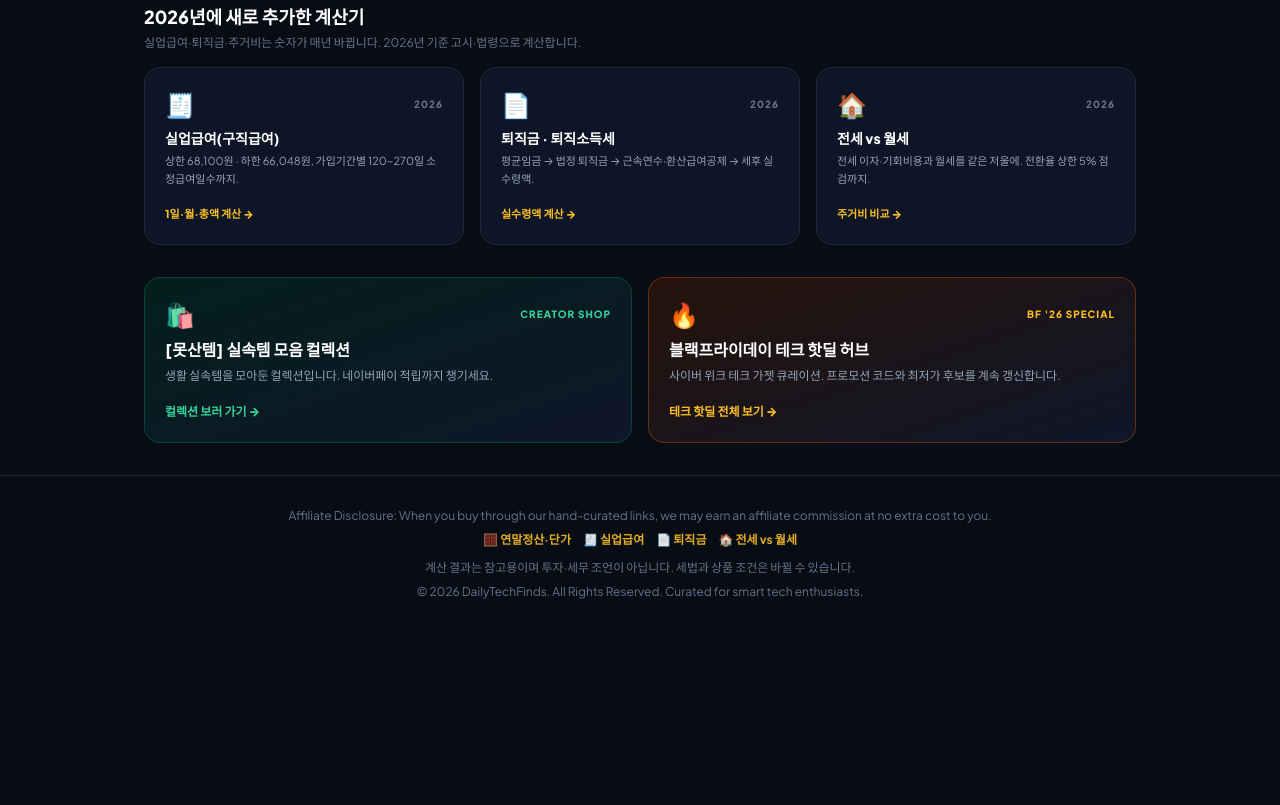
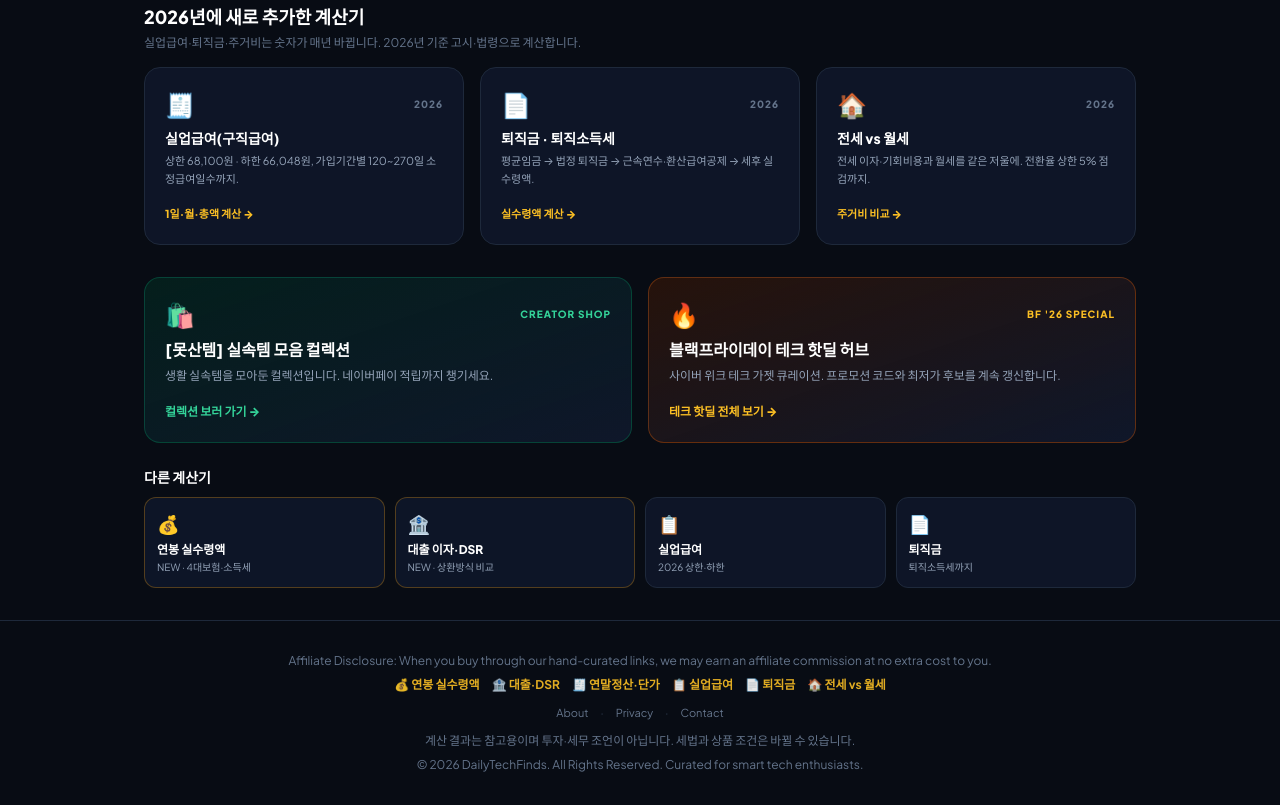
Before and after one commit to lemilea87/lemilea87.github.io, a plain HTML site: page calc.html in a window 1280 px wide. Shown: the part 1475-2280 px from the top of the page. Before the commit the page ends 2107 px from the top, so only its background shows below. Drawn offline with nearby package versions, Linux system fonts and the light colour scheme.

Commit message:
feat: add AdSense pages (about/privacy/contact) + 2026 salary & loan/DSR calculators

```diff
--- a/calc.html
+++ b/calc.html
@@ -78,8 +78,10 @@
             </nav>
         </div>
         <div class="max-w-6xl mx-auto px-4 pb-2.5 flex items-center gap-1.5 overflow-x-auto text-[11px] sm:text-xs">
-            <a href="calc.html" aria-current="page" class="chip shrink-0 px-2.5 py-1.5 rounded-lg bg-amber-500 text-slate-950 font-black">💰 연말정산·100g 단가</a>
-            <a href="unemployment.html" class="chip shrink-0 px-2.5 py-1.5 rounded-lg text-slate-300 bg-slate-800/60 border border-slate-700/60">🧾 실업급여</a>
+            <a href="salary.html" class="chip shrink-0 px-2.5 py-1.5 rounded-lg text-slate-300 bg-slate-800/60 border border-slate-700/60">💰 연봉 실수령액</a>
+            <a href="loan.html" class="chip shrink-0 px-2.5 py-1.5 rounded-lg text-slate-300 bg-slate-800/60 border border-slate-700/60">🏦 대출이자·DSR</a>
+            <a href="calc.html" aria-current="page" class="chip shrink-0 px-2.5 py-1.5 rounded-lg bg-amber-500 text-slate-950 font-black">🧾 연말정산·100g 단가</a>
+            <a href="unemployment.html" class="chip shrink-0 px-2.5 py-1.5 rounded-lg text-slate-300 bg-slate-800/60 border border-slate-700/60">📋 실업급여</a>
             <a href="severance.html" class="chip shrink-0 px-2.5 py-1.5 rounded-lg text-slate-300 bg-slate-800/60 border border-slate-700/60">📄 퇴직금·퇴직소득세</a>
             <a href="jeonse.html" class="chip shrink-0 px-2.5 py-1.5 rounded-lg text-slate-300 bg-slate-800/60 border border-slate-700/60">🏠 전세 vs 월세</a>
         </div>
@@ -424,16 +426,52 @@
                 <span class="inline-block text-xs font-black text-amber-400 group-hover:translate-x-0.5 transition">테크 핫딜 전체 보기 →</span>
             </a>
         </section>
+
+        <!-- ===== Other calculators ===== -->
+        <section class="mt-6">
+            <h2 class="font-black text-sm text-white mb-2.5">다른 계산기</h2>
+            <div class="grid grid-cols-2 sm:grid-cols-4 gap-2.5">
+                <a href="salary.html" class="bg-slate-900/90 border border-amber-500/30 rounded-xl p-3 hover:border-amber-500/60 transition">
+                    <p class="text-lg mb-1">💰</p>
+                    <p class="font-black text-[12px] text-white leading-snug">연봉 실수령액</p>
+                    <p class="text-[10px] text-slate-400 mt-0.5">NEW · 4대보험·소득세</p>
+                </a>
+                <a href="loan.html" class="bg-slate-900/90 border border-amber-500/30 rounded-xl p-3 hover:border-amber-500/60 transition">
+                    <p class="text-lg mb-1">🏦</p>
+                    <p class="font-black text-[12px] text-white leading-snug">대출 이자·DSR</p>
+                    <p class="text-[10px] text-slate-400 mt-0.5">NEW · 상환방식 비교</p>
+                </a>
+                <a href="unemployment.html" class="bg-slate-900/90 border border-slate-800 rounded-xl p-3 hover:border-amber-500/60 transition">
+                    <p class="text-lg mb-1">📋</p>
+                    <p class="font-black text-[12px] text-white leading-snug">실업급여</p>
+                    <p class="text-[10px] text-slate-400 mt-0.5">2026 상한·하한</p>
+                </a>
+                <a href="severance.html" class="bg-slate-900/90 border border-slate-800 rounded-xl p-3 hover:border-amber-500/60 transition">
+                    <p class="text-lg mb-1">📄</p>
+                    <p class="font-black text-[12px] text-white leading-snug">퇴직금</p>
+                    <p class="text-[10px] text-slate-400 mt-0.5">퇴직소득세까지</p>
+                </a>
+            </div>
+        </section>
     </main>
 
     <!-- Footer -->
     <footer class="border-t border-slate-800 py-8 text-center text-xs text-slate-500 px-4">
         <p class="mb-2">Affiliate Disclosure: When you buy through our hand-curated links, we may earn an affiliate commission at no extra cost to you.</p>
         <p class="mb-3 flex flex-wrap items-center justify-center gap-x-3 gap-y-1">
-            <a href="calc.html" class="font-bold text-amber-400/90 hover:text-amber-300">🧮 연말정산·단가</a>
-            <a href="unemployment.html" class="font-bold text-amber-400/90 hover:text-amber-300">🧾 실업급여</a>
+            <a href="salary.html" class="font-bold text-amber-400/90 hover:text-amber-300">💰 연봉 실수령액</a>
+            <a href="loan.html" class="font-bold text-amber-400/90 hover:text-amber-300">🏦 대출·DSR</a>
+            <a href="calc.html" class="font-bold text-amber-400/90 hover:text-amber-300">🧾 연말정산·단가</a>
+            <a href="unemployment.html" class="font-bold text-amber-400/90 hover:text-amber-300">📋 실업급여</a>
             <a href="severance.html" class="font-bold text-amber-400/90 hover:text-amber-300">📄 퇴직금</a>
             <a href="jeonse.html" class="font-bold text-amber-400/90 hover:text-amber-300">🏠 전세 vs 월세</a>
+        </p>
+        <p class="mb-3 flex flex-wrap items-center justify-center gap-x-3 gap-y-1 text-[11px]">
+            <a href="about.html" class="hover:text-amber-300">About</a>
+            <span class="text-slate-700">·</span>
+            <a href="privacy.html" class="hover:text-amber-300">Privacy</a>
+            <span class="text-slate-700">·</span>
+            <a href="contact.html" class="hover:text-amber-300">Contact</a>
         </p>
         <p class="mb-2">계산 결과는 참고용이며 투자·세무 조언이 아닙니다. 세법과 상품 조건은 바뀔 수 있습니다.</p>
         <p>© 2026 DailyTechFinds. All Rights Reserved. Curated for smart tech enthusiasts.</p>
```
